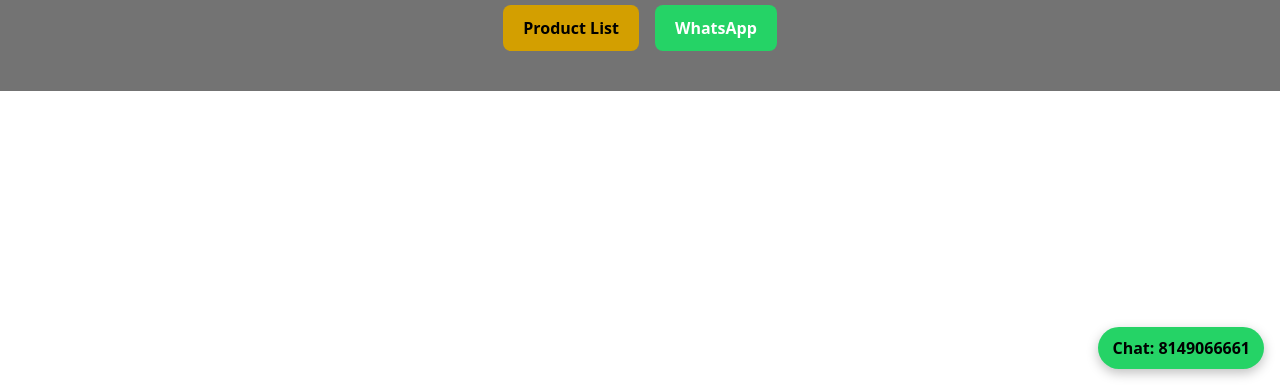
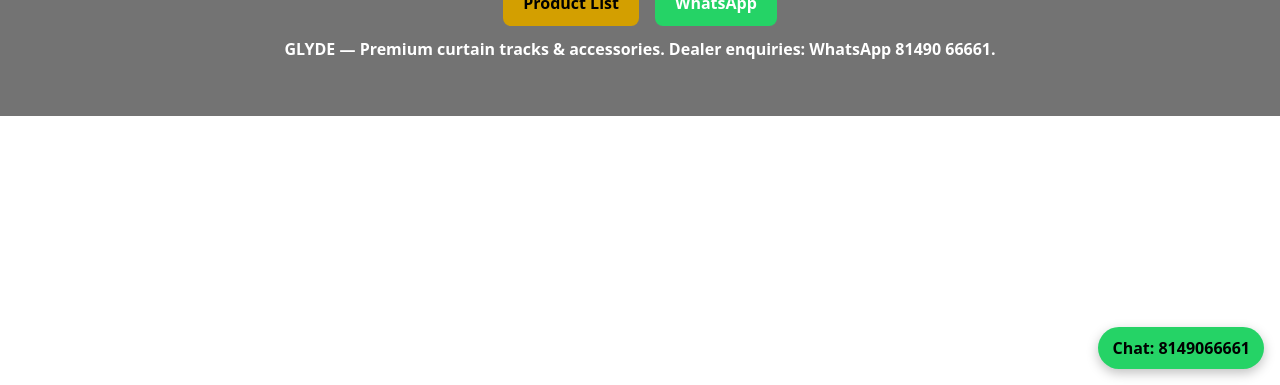
Before and after one commit to sphardwareandtools-dot/GlydeWebsite, a plain HTML site: page index.html in a window 1280 px wide. Shown: the part 415-800 px from the top of the page. Drawn offline with Linux system fonts and the light colour scheme.

Commit message:
Add short captions: poster caption in index, caption fields in products.json, small CSS for poster caption

```diff
--- a/assets/css/styles.css
+++ b/assets/css/styles.css
@@ -28,6 +28,7 @@ a{color:inherit;text-decoration:none}
 .btn{display:inline-block;padding:12px 20px;border-radius:8px;font-weight:600}
 .btn-primary{background:var(--accent);color:#000}
 .btn-whatsapp{background:#25D366;color:#fff}
+.poster-caption{margin-top:12px;color:#fff;font-weight:600}
 .whatsapp-floating{position:fixed;right:16px;bottom:16px;background:#25D366;color:#000;padding:10px 14px;border-radius:30px;box-shadow:0 4px 12px rgba(0,0,0,.25);font-weight:700}
 
 .site-header{display:flex;justify-content:space-between;align-items:center;padding:12px 16px;background:#000;color:var(--muted)}
--- a/index.html
+++ b/index.html
@@ -14,6 +14,7 @@
         <a class="btn btn-primary" href="products.html">Product List</a>
         <a class="btn btn-whatsapp" href="https://wa.me/918149066661?text=Hello%20Glyde%20Curtain%20Tracks" target="_blank" rel="noopener">WhatsApp</a>
       </div>
+      <p class="poster-caption">GLYDE — Premium curtain tracks & accessories. Dealer enquiries: WhatsApp 81490 66661.</p>
       <div class="contact-quick">
         <a class="whatsapp-floating" href="https://wa.me/918149066661?text=Hello%20Glyde%20Curtain%20Tracks" target="_blank" rel="noopener">Chat: 8149066661</a>
       </div>
```
Also changed, not shown: products.json (+5 -2 lines).
